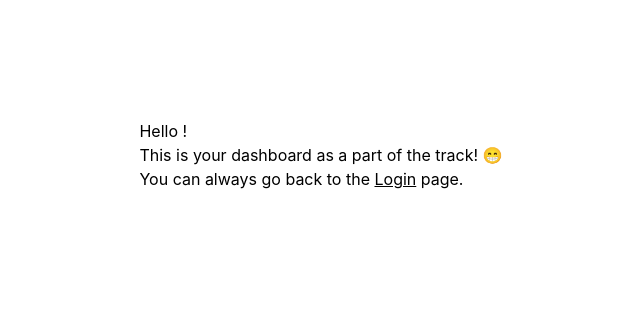
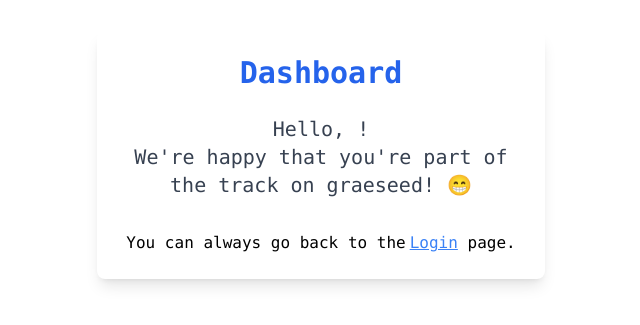
Before and after one commit to daveterry76/grae-third-three, a React (Create React App) app: page /dashboard in a window 1280 px wide. Shown: the part 245-570 px from the top of the page, without its empty margins (319-959 px from the left). Built offline with nearby package versions, Linux system fonts and the light colour scheme.

Commit message:
added styling with tailwindcss

```diff
--- a/src/pol/week-9/components/Dashboard.jsx
+++ b/src/pol/week-9/components/Dashboard.jsx
@@ -14,12 +14,18 @@ const Dashboard = () => {
 
   return (
     <>
-        <div>
-            <h3>Hello {name}!</h3>
-            <h3>This is your dashboard as a part of the {track} track! 😁</h3>
+        <div class="flex font-mono flex-col items-center justify-center h-screen">
+          <div class="w-full max-w-md p-6 bg-white rounded-lg shadow-lg">
+            <h2 class="text-3xl font-bold text-center mb-6 text-blue-600">Dashboard</h2>
+            <h3 class="text-xl text-center text-gray-700">Hello, <span className='font-bold'>{name}</span>!</h3>
+            <h3 class="text-xl text-center text-gray-700">We're happy that you're part of the <span className='font-bold'>{track}</span> track on graeseed! 😁</h3>
+            <p class="text-center mt-8">
+              You can always go back to the
+              <Link to="/" class="text-blue-500 underline hover:text-blue-700 ml-1">Login</Link> page.
+            </p>
+          </div>
+        </div>
 
-            <p>You can always go back to the <Link to='/' className='underline'>Login</Link> page.</p>
-        </div>
     </>
   )
 }
--- a/src/pol/week-9/components/Login.jsx
+++ b/src/pol/week-9/components/Login.jsx
@@ -12,7 +12,9 @@ const Login = ({ name, setName, track, setTrack }) => {
             localStorage.setItem('name', name);
             localStorage.setItem('track', track);
             navigate('/dashboard');
-        } else return null
+        } else {
+          alert("Please fill in the fields");
+        }
     }
 
 
```
